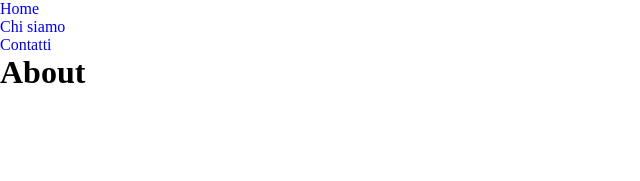
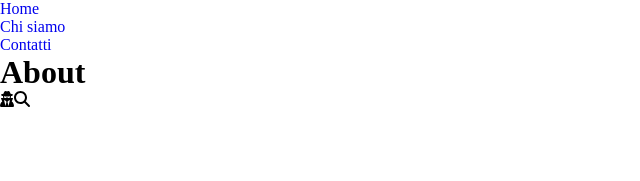
Before and after one commit to marcoceccarelli98/proj-html-vuejs, a Vue app: page /about in a window 1280 px wide. Shown: the top 181 px of the page, without its empty margins (0-640 px from the left). Built offline with nearby package versions, Linux system fonts and the light colour scheme.

Commit message:
[UPD] Font-awesome

```diff
--- a/package.json
+++ b/package.json
@@ -9,6 +9,11 @@
     "preview": "vite preview"
   },
   "dependencies": {
+    "@fortawesome/fontawesome-svg-core": "^6.5.2",
+    "@fortawesome/free-brands-svg-icons": "^6.5.2",
+    "@fortawesome/free-regular-svg-icons": "^6.5.2",
+    "@fortawesome/free-solid-svg-icons": "^6.5.2",
+    "@fortawesome/vue-fontawesome": "^3.0.8",
     "axios": "^1.7.2",
     "sass": "^1.77.4",
     "vue": "^3.4.21",
--- a/src/main.js
+++ b/src/main.js
@@ -2,6 +2,21 @@
 import "./styles/style.scss";
 import App from "./App.vue";
 
+// ROUTER
 import { router } from "./router.js";
 
-createApp(App).use(router).mount("#app");
+// FONT AWESOME
+import { library } from "@fortawesome/fontawesome-svg-core";
+/* import font awesome icon component */
+import { FontAwesomeIcon } from "@fortawesome/vue-fontawesome";
+/* import specific icons */
+import { faUserSecret } from "@fortawesome/free-solid-svg-icons";
+import { faSearch } from "@fortawesome/free-solid-svg-icons";
+
+/* add icons to the library */
+library.add(faUserSecret, faSearch);
+
+createApp(App)
+  .component("font-awesome-icon", FontAwesomeIcon)
+  .use(router)
+  .mount("#app");
--- a/src/pages/AppAbout.vue
+++ b/src/pages/AppAbout.vue
@@ -1,7 +1,9 @@
 <script></script>
 
 <template>
-    <h1>About</h1>
+  <h1>About</h1>
+  <font-awesome-icon icon="fa-solid fa-user-secret" />
+  <font-awesome-icon :icon="['fas', 'magnifying-glass']" />
 </template>
 
 <style scoped></style>
```
Also changed, not shown: 1 other file (tests, documents, lock files or other folders).
